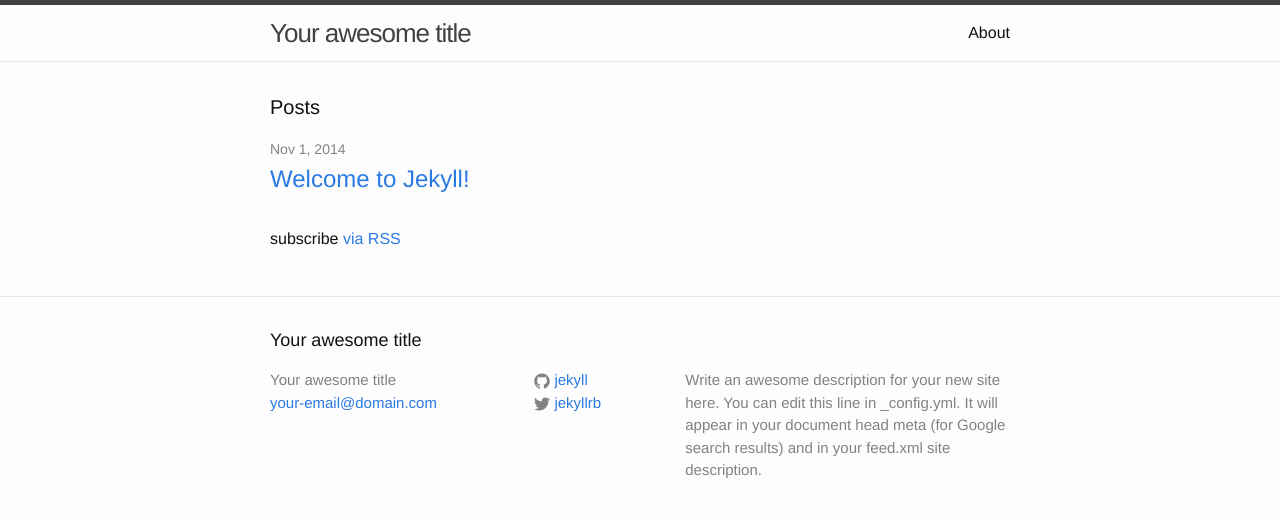
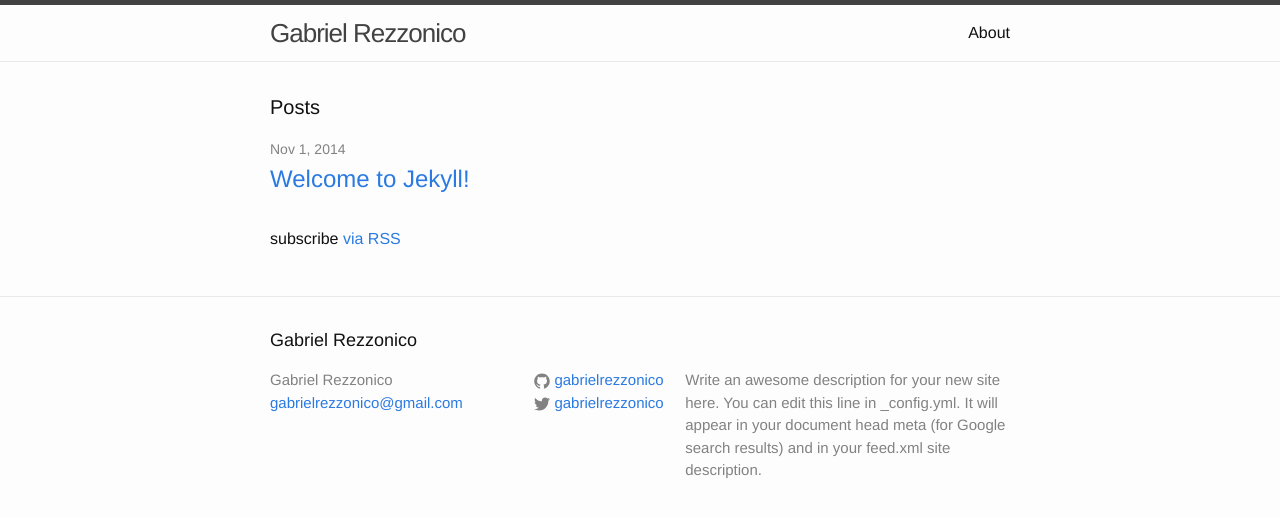
Before and after one commit to gabrielrezzonico/gabrielrezzonico.github.io, a Jekyll site: the page built from index.html, in a window 1280 px wide. Shown: the top 517 px of the page. Built offline with Jekyll 4.4.1, drawn with Linux system fonts in a browser that asks for light colours.

Commit message:
changed config

```diff
--- a/_config.yml
+++ b/_config.yml
@@ -1,14 +1,14 @@
 # Site settings
-title: Your awesome title
-email: your-email@domain.com
+title: Gabriel Rezzonico
+email: gabrielrezzonico@gmail.com
 description: > # this means to ignore newlines until "baseurl:"
   Write an awesome description for your new site here. You can edit this
   line in _config.yml. It will appear in your document head meta (for
   Google search results) and in your feed.xml site description.
 baseurl: "" # the subpath of your site, e.g. /blog/
-url: "http://yourdomain.com" # the base hostname & protocol for your site
-twitter_username: jekyllrb
-github_username:  jekyll
+url: "http://gabrielrezzonico.com" # the base hostname & protocol for your site
+twitter_username: gabrielrezzonico
+github_username:  gabrielrezzonico
 
 # Build settings
 markdown: kramdown
```
